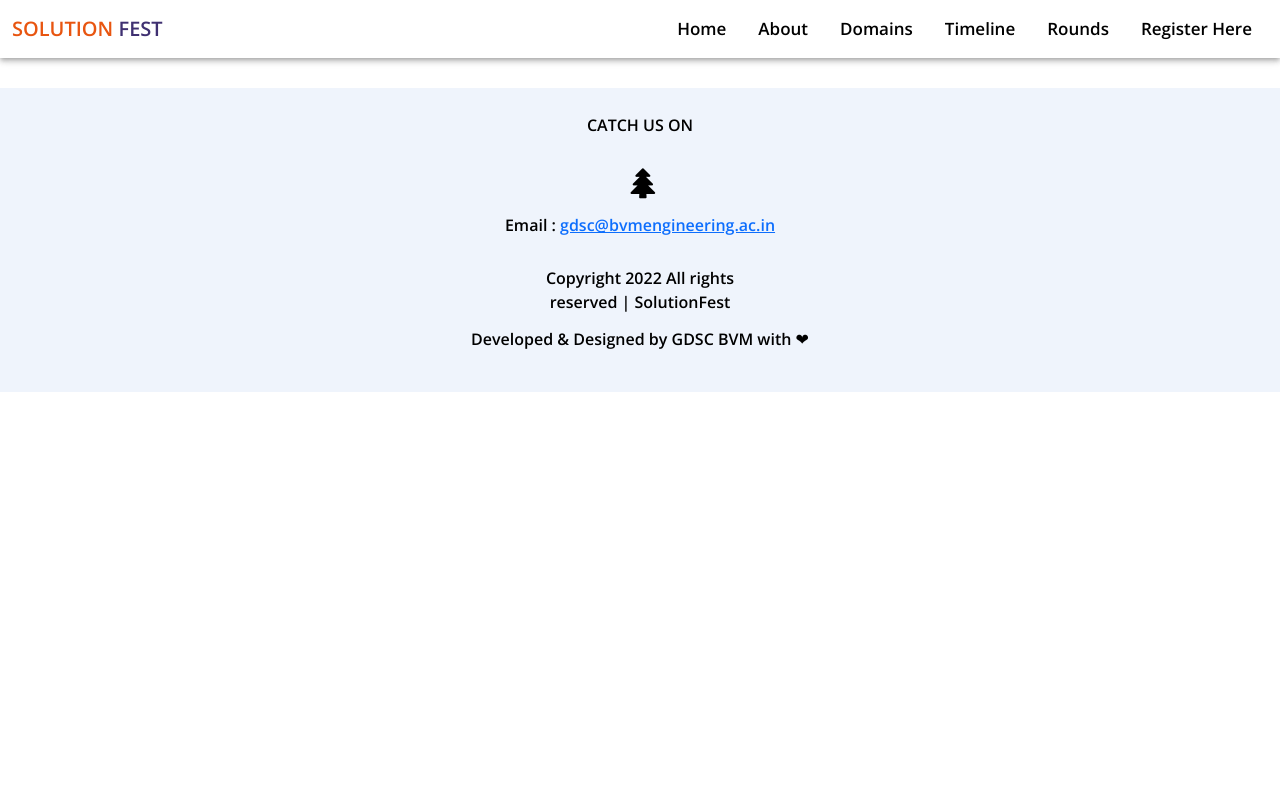
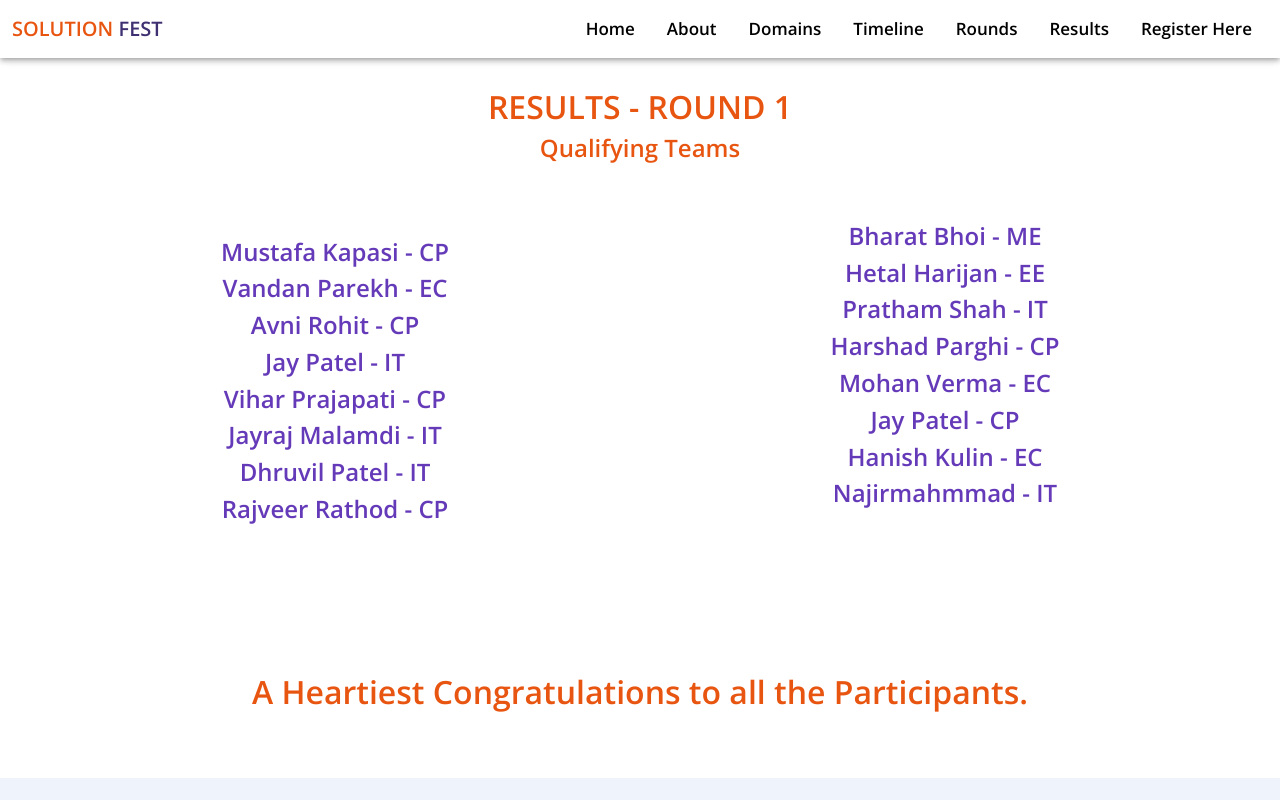
Before and after one commit to Vatsal-Dhupelia/Hackathon-Website-SolutionFest, a React (Create React App) app in the folder frontend/: page /results in a window 1280 px wide. Shown: the top 800 px of the page. Built offline with nearby package versions, Linux system fonts and the light colour scheme.

Commit message:
Round 1 Results

```diff
--- a/frontend/public/index.html
+++ b/frontend/public/index.html
@@ -6,7 +6,7 @@
   <link rel="icon" href="./gdscicon.ico" />
   <meta name="viewport" content="width=device-width, initial-scale=1" />
   <meta name="theme-color" content="#000000" />
-  <meta name="description" content="Web site created using create-react-app" />
+  <meta name="description" content="Let's bring out a solution to every challenge." />
   <link rel="apple-touch-icon" href="%PUBLIC_URL%/logo192.png" />
 
   <link rel="manifest" href="%PUBLIC_URL%/manifest.json" />
@@ -14,7 +14,7 @@
   <link href="https://cdn.jsdelivr.net/npm/bootstrap@5.1.3/dist/css/bootstrap.min.css" rel="stylesheet"
     integrity="sha384-1BmE4kWBq78iYhFldvKuhfTAU6auU8tT94WrHftjDbrCEXSU1oBoqyl2QvZ6jIW3" crossorigin="anonymous" />
   <link rel="stylesheet" href="https://cdnjs.cloudflare.com/ajax/libs/font-awesome/4.7.0/css/font-awesome.min.css">
-  <title>GDSC BVM-Solution Fest</title>
+  <title>GDSC BVM | SOLUTION FEST</title>
 </head>
 
 <body>
--- a/frontend/src/App.js
+++ b/frontend/src/App.js
@@ -11,11 +11,11 @@ import About from "./component/about/About"
 import Timeline from "./component/timeline/Timeline"
 import Footer from "./component/footer/Footer"
 import Rounds from "./component/rounds/Rounds";
+import Results from "./component/results/Results";
 import AOS from 'aos';
 import 'aos/dist/aos.css';
 import './index.css'
 import ScrollToTop from "./component/ScrollToTop";
-import Register from "./component/registertration/register";
 
 function App() {
   AOS.init();
@@ -31,7 +31,8 @@ function App() {
           <Route exact path="/domain" element={<Domain />} />
           <Route exact path="/timeline" element={<Timeline />} />
           <Route exact path="/rounds" element={<Rounds />} />
-          <Route exact path="/register" element={<Register/>} />
+          <Route exact path="/results" element={<Results />} />
+
         </Routes>
         <Footer />
       </Router>
--- a/frontend/src/component/Header/Navbar.jsx
+++ b/frontend/src/component/Header/Navbar.jsx
@@ -49,9 +49,10 @@ const Navbar = () => {
                 <Link className={`nav-link px-3`} to="/rounds">
                   Rounds
                 </Link>
-                <Link className={`nav-link px-3`} to="/register">
-                  Register Here
+                <Link className={`nav-link px-3`} to="/results">
+                  Results
                 </Link>
+                <a className={`nav-link px-3`} href="https://docs.google.com/forms/d/e/1FAIpQLScFt_GCJP2yvOOh8R2hZZ7hpE7Pf4INLp_RUihLK1IowL_ZBQ/viewform?embedded=true" target="_blank">Register Here</a>
               </div>
             </div>
           </div>
--- a/frontend/src/component/footer/Footer.css
+++ b/frontend/src/component/footer/Footer.css
@@ -100,7 +100,7 @@ footer {
 @media only screen and (max-width: 1170px) {
     footer{
         font-size: 15px;
-        height: 270px;
+        height: 320px;
     }
 
     .leftFooter{
--- a/frontend/src/component/registertration/register.jsx
+++ /dev/null
@@ -1,11 +0,0 @@
-import React from 'react'
-
-const Register = () => {
-  return (
-    <div className='container my-5'>
-      <iframe src="https://docs.google.com/forms/d/e/1FAIpQLScFt_GCJP2yvOOh8R2hZZ7hpE7Pf4INLp_RUihLK1IowL_ZBQ/viewform?embedded=true" width="100%" height="3000" frameborder="0" marginheight="0" marginwidth="0">Loading…</iframe>
-    </div>
-  )
-}
-
-export default Register
--- /dev/null
+++ b/frontend/src/component/results/Results.js
@@ -0,0 +1,74 @@
+import React from 'react'
+
+const Results = () => {
+  return (
+    <>
+      <div className="about-head">
+        <h2> RESULTS - ROUND 1</h2>
+        <h4>Qualifying Teams</h4>
+      </div>
+      <div className="abt-container">
+        <div className="content1">
+          <div className="about-head" style={{ color: "#653ab9" }}>
+            <h4 style={{ textAlign: "center" }}>
+              Mustafa Kapasi - CP
+            </h4>
+            <h4 style={{ textAlign: "center" }}>
+              Vandan Parekh - EC
+            </h4>
+            <h4 style={{ textAlign: "center" }}>
+              Avni Rohit - CP
+            </h4>
+            <h4 style={{ textAlign: "center" }}>
+              Jay Patel - IT
+            </h4>
+            <h4 style={{ textAlign: "center" }}>
+              Vihar Prajapati - CP
+            </h4>
+            <h4 style={{ textAlign: "center" }}>
+              Jayraj Malamdi - IT
+            </h4>
+            <h4 style={{ textAlign: "center" }}>
+              Dhruvil Patel - IT
+            </h4>
+            <h4 style={{ textAlign: "center" }}>
+              Rajveer Rathod - CP
+            </h4>
+
+          </div>
+        </div>
+        <div className="abt-img1" style={{ flexDirection: "column", textAlign: "justify", color: "#653ab9" }}>
+          <h4 style={{ textAlign: "center" }}>
+            Bharat Bhoi - ME
+          </h4>
+          <h4 style={{ textAlign: "center" }}>
+            Hetal Harijan - EE
+          </h4>
+          <h4 style={{ textAlign: "center" }}>
+            Pratham Shah - IT
+          </h4>
+          <h4 style={{ textAlign: "center" }}>
+            Harshad Parghi - CP
+          </h4>
+          <h4 style={{ textAlign: "center" }}>
+            Mohan Verma - EC
+          </h4>
+          <h4 style={{ textAlign: "center" }}>
+            Jay Patel - CP
+          </h4>
+          <h4 style={{ textAlign: "center" }}>
+            Hanish Kulin - EC
+          </h4>
+          <h4 style={{ textAlign: "center" }}>
+            Najirmahmmad - IT
+          </h4>
+        </div>
+      </div>
+      <div className="about-head" style={{paddingBottom: "80px"}}>
+          <h2 style={{padding: "5px"}}>A Heartiest Congratulations to all the Participants.</h2>
+        </div>
+    </>
+  );
+}
+
+export default Results
--- a/frontend/src/component/timeline/Timeline.js
+++ b/frontend/src/component/timeline/Timeline.js
@@ -13,7 +13,7 @@ const Timeline = () => {
                     </span>
                     <div className='vertical-timeline-element-content bounce-in' style={{ background: "rgb(66, 133, 244)", color: "rgb(255, 255, 255)" }}>
                         <div className="vertical-timeline-element-content-arrow" style={{ borderRight: "7px solid rgb(66, 133, 244)" }}></div>
-                        <h3 className='vertical-timeline-element-title'>Starting date of Registration Form</h3>
+                        <h3 className='vertical-timeline-element-title'>Starting date of Registration</h3>
                         <span className='vertical-timeline-element-date'><h3 style={{ color: "black", textAlign: "center" }}>21<sup>st</sup> February, 2022</h3></span>
                     </div>
                 </div>
```
Also changed, not shown: frontend/firebase.json (added), 1 other file (tests, documents, lock files or other folders).
